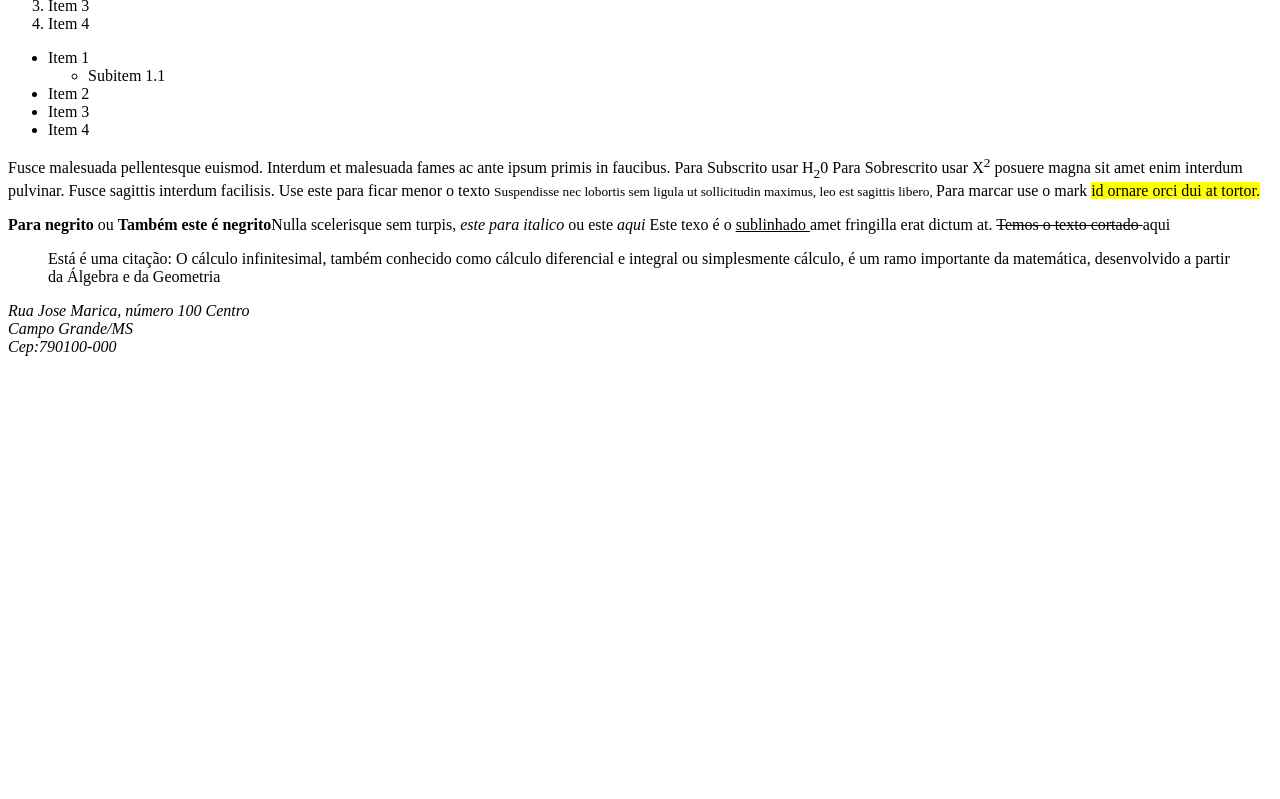
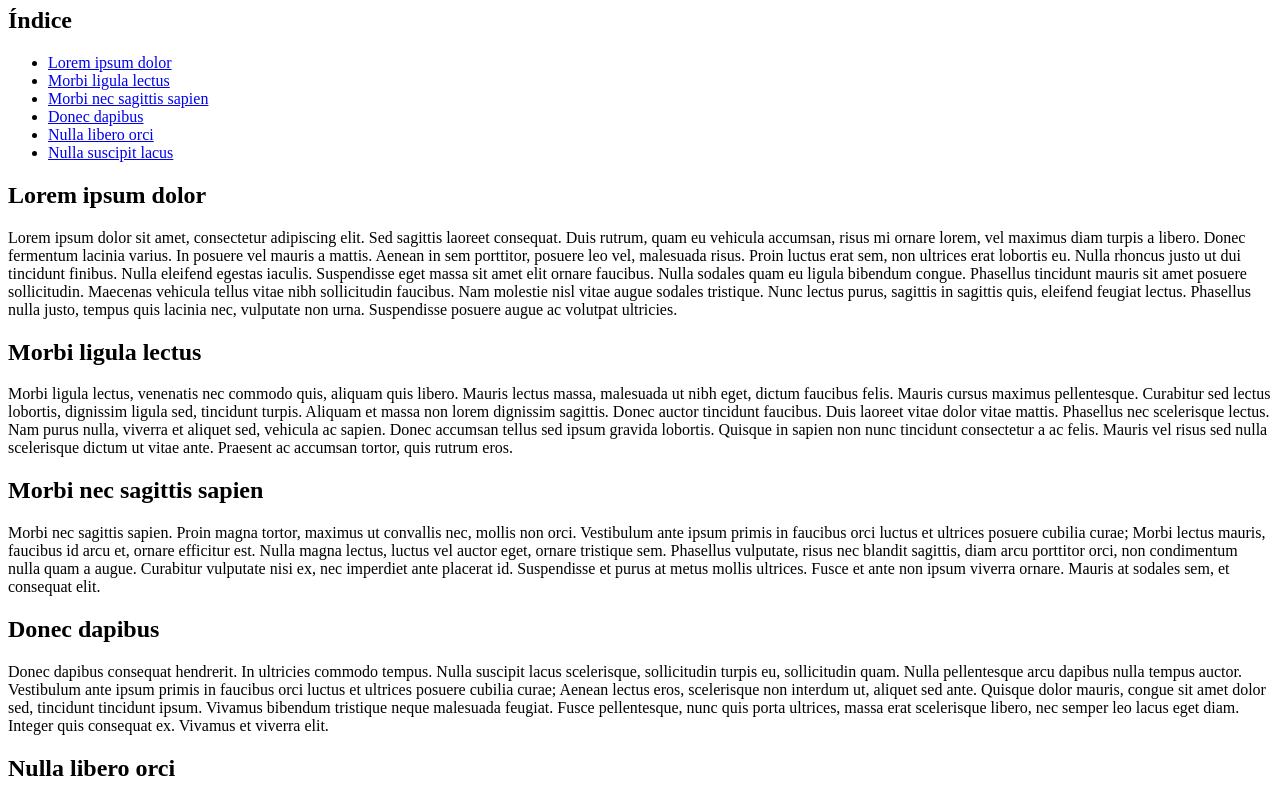
Before and after one commit to mariotko9/curso-HTML, a plain HTML site: page index.html in a window 1280 px wide. Shown: the part 73-872 px from the top of the page. Before the commit the page ends 800 px from the top, so only its background shows below. Drawn offline with Linux system fonts and the light colour scheme.

```diff
--- a/index.html
+++ b/index.html
@@ -1,60 +1,61 @@
 <!DOCTYPE html>
-<html>
+<html lang="en">
 <head>
     <meta charset="UTF-8">
-        <title>Minha página HTML</title>
+    <title>Página 1</title>
 </head>
 <body>
+  <h1>Título Principal </h1>
 
-        <ol>
-        <li>Item 1
-            <ol>
-                <li>Subitem 1.1</li>
-            </ol>
+  <h2>Índice</h2>
+    <ul>
+        <li>
+            <a href="#paragrafo-1"> Lorem ipsum dolor </a>
         </li>
-        <li>Item 2</li>
-        <li>Item 3</li>
-        <li>Item 4</li>
-        </ol>
-
-        <ul>
-        <li>Item 1
-            <ul>
-                <li>Subitem 1.1</li>
-            </ul>
+        <li>
+            <a href="#paragrafo-2"> Morbi ligula lectus</a>
         </li>
-        <li>Item 2</il>
-        <li>Item 3</li>
-        <li>Item 4</li>
+        <li>
+            <a href="#paragrafo-3"> Morbi nec sagittis sapien</a>
+        </li>
+        <li>
+            <a href="#paragrafo-4"> Donec dapibus</a>
+        </li>
+        <li>
+            <a href="#paragrafo-5"> Nulla libero orci</a>
+        </li>
+        <li>
+            <a href="#paragrafo-6"> Nulla suscipit lacus</a>
+        </li>
     </ul>
 
-        <p>
-            Fusce malesuada pellentesque euismod. Interdum et malesuada fames ac
-            ante ipsum primis in faucibus.
-            Para Subscrito usar H<sub>2</sub>0
-            Para Sobrescrito usar X<sup>2</sup> posuere magna sit amet enim interdum pulvinar.
-            Fusce sagittis interdum facilisis. Use este para ficar menor o texto
-            <small> Suspendisse nec lobortis sem
-            ligula ut sollicitudin maximus, leo est sagittis libero, </small>
-            Para marcar use o mark <mark>id ornare orci dui at tortor.</mark>
-        </p>
-        <p>
-            <b>Para negrito </b> ou <strong>Também este é negrito</strong>Nulla scelerisque sem turpis,
-            <i>este para italico</i> ou este <em>aqui </em>
-            Este texo é o <ins> sublinhado </ins> amet fringilla erat dictum at.
-            <del>Temos o texto cortado </del> aqui
-        </p>
-        <p>
-        <blockquote cite: "https://pt.wikipedia.org/wiki/C%C3%A1lculo_infinitesimal">
-            Está é uma citação:
-           O cálculo infinitesimal, também conhecido como cálculo diferencial e integral ou simplesmente cálculo,
-           é um ramo importante da matemática, desenvolvido a partir da Álgebra e da Geometria
-         </blockquote>
-        </p>
-        <address>
-            Rua Jose Marica, número 100 Centro<br/>
-            Campo Grande/MS<br/>
-            Cep:790100-000
-        </address>
+  <h2 id="paragrafo-1">Lorem ipsum dolor </h2>
+
+  <p>Lorem ipsum dolor sit amet, consectetur adipiscing elit. Sed sagittis laoreet consequat. Duis rutrum, quam eu vehicula accumsan, risus mi ornare lorem, vel maximus diam turpis a libero. Donec fermentum lacinia varius. In posuere vel mauris a mattis. Aenean in sem porttitor, posuere leo vel, malesuada risus. Proin luctus erat sem, non ultrices erat lobortis eu. Nulla rhoncus justo ut dui tincidunt finibus. Nulla eleifend egestas iaculis. Suspendisse eget massa sit amet elit ornare faucibus. Nulla sodales quam eu ligula bibendum congue. Phasellus tincidunt mauris sit amet posuere sollicitudin. Maecenas vehicula tellus vitae nibh sollicitudin faucibus. Nam molestie nisl vitae augue sodales tristique. Nunc lectus purus, sagittis in sagittis quis, eleifend feugiat lectus. Phasellus nulla justo, tempus quis lacinia nec, vulputate non urna. Suspendisse posuere augue ac volutpat ultricies.</p>
+
+  <h2 id="paragrafo-2">Morbi ligula lectus</h2>
+
+  <p>Morbi ligula lectus, venenatis nec commodo quis, aliquam quis libero. Mauris lectus massa, malesuada ut nibh eget, dictum faucibus felis. Mauris cursus maximus pellentesque. Curabitur sed lectus lobortis, dignissim ligula sed, tincidunt turpis. Aliquam et massa non lorem dignissim sagittis. Donec auctor tincidunt faucibus. Duis laoreet vitae dolor vitae mattis. Phasellus nec scelerisque lectus. Nam purus nulla, viverra et aliquet sed, vehicula ac sapien. Donec accumsan tellus sed ipsum gravida lobortis. Quisque in sapien non nunc tincidunt consectetur a ac felis. Mauris vel risus sed nulla scelerisque dictum ut vitae ante. Praesent ac accumsan tortor, quis rutrum eros. </p>
+
+  <h2 id="paragrafo-3">Morbi nec sagittis sapien </h2>
+
+  <p>Morbi nec sagittis sapien. Proin magna tortor, maximus ut convallis nec, mollis non orci. Vestibulum ante ipsum primis in faucibus orci luctus et ultrices posuere cubilia curae; Morbi lectus mauris, faucibus id arcu et, ornare efficitur est. Nulla magna lectus, luctus vel auctor eget, ornare tristique sem. Phasellus vulputate, risus nec blandit sagittis, diam arcu porttitor orci, non condimentum nulla quam a augue. Curabitur vulputate nisi ex, nec imperdiet ante placerat id. Suspendisse et purus at metus mollis ultrices. Fusce et ante non ipsum viverra ornare. Mauris at sodales sem, et consequat elit. </p>
+
+  <h2 id="paragrafo-4">Donec dapibus </h2>
+
+  <p>Donec dapibus consequat hendrerit. In ultricies commodo tempus. Nulla suscipit lacus scelerisque, sollicitudin turpis eu, sollicitudin quam. Nulla pellentesque arcu dapibus nulla tempus auctor. Vestibulum ante ipsum primis in faucibus orci luctus et ultrices posuere cubilia curae; Aenean lectus eros, scelerisque non interdum ut, aliquet sed ante. Quisque dolor mauris, congue sit amet dolor sed, tincidunt tincidunt ipsum. Vivamus bibendum tristique neque malesuada feugiat. Fusce pellentesque, nunc quis porta ultrices, massa erat scelerisque libero, nec semper leo lacus eget diam. Integer quis consequat ex. Vivamus et viverra elit. </p>
+
+  <h2 id="paragrafo-5">Nulla libero orci </h2>
+
+  <p>Nulla libero orci, rutrum vitae ligula sit amet, fringilla lacinia turpis. Morbi vitae gravida libero. Integer sapien augue, tincidunt ac nisl vitae, malesuada molestie tortor. Ut ultrices orci ac odio porta luctus. Ut odio elit, fermentum sed viverra nec, maximus ac ipsum. Class aptent taciti sociosqu ad litora torquent per conubia nostra, per inceptos himenaeos. Mauris sollicitudin, libero ac scelerisque egestas, magna ante imperdiet ipsum, et interdum sem eros et mi. Duis eu dui tortor. Curabitur ultricies bibendum nisl, a tincidunt ipsum lobortis sit amet. Maecenas et rhoncus felis, non consequat ex. Donec mi diam, pharetra quis augue et, aliquam placerat felis. Aliquam nec maximus est. Aliquam sed ipsum sed tortor pellentesque convallis. In velit augue, egestas vel libero non, interdum efficitur nunc. </p>
+
+  <h2 id="paragrafo-6">Nulla suscipit lacus </h2>
+
+  <p>Nulla suscipit lacus scelerisque, sollicitudin turpis eu, sollicitudin quam. Nulla pellentesque arcu dapibus nulla tempus auctor. Vestibulum ante ipsum primis in faucibus orci luctus et ultrices posuere cubilia curae; Aenean lectus eros, scelerisque non interdum ut, aliquet sed ante. Quisque dolor mauris, congue sit amet dolor sed, tincidunt tincidunt ipsum. Vivamus bibendum tristique neque malesuada feugiat. Fusce pellentesque, nunc quis porta ultrices, massa erat scelerisque libero, nec semper leo lacus eget diam. Integer quis consequat ex. Vivamus et viverra elit. </p>
+
+
+  <p><a href="pagina-2.html">Ir para a poxima página</a></p>
+  <p><a href="https://google.com" title="Ir para o Google" target="_blank">Google</a></p>
+
 </body>
 </html>
```
Also changed, not shown: pagina-2.html (added, +12 -0 lines). Lines whose indentation alone changed are shown as unchanged.
